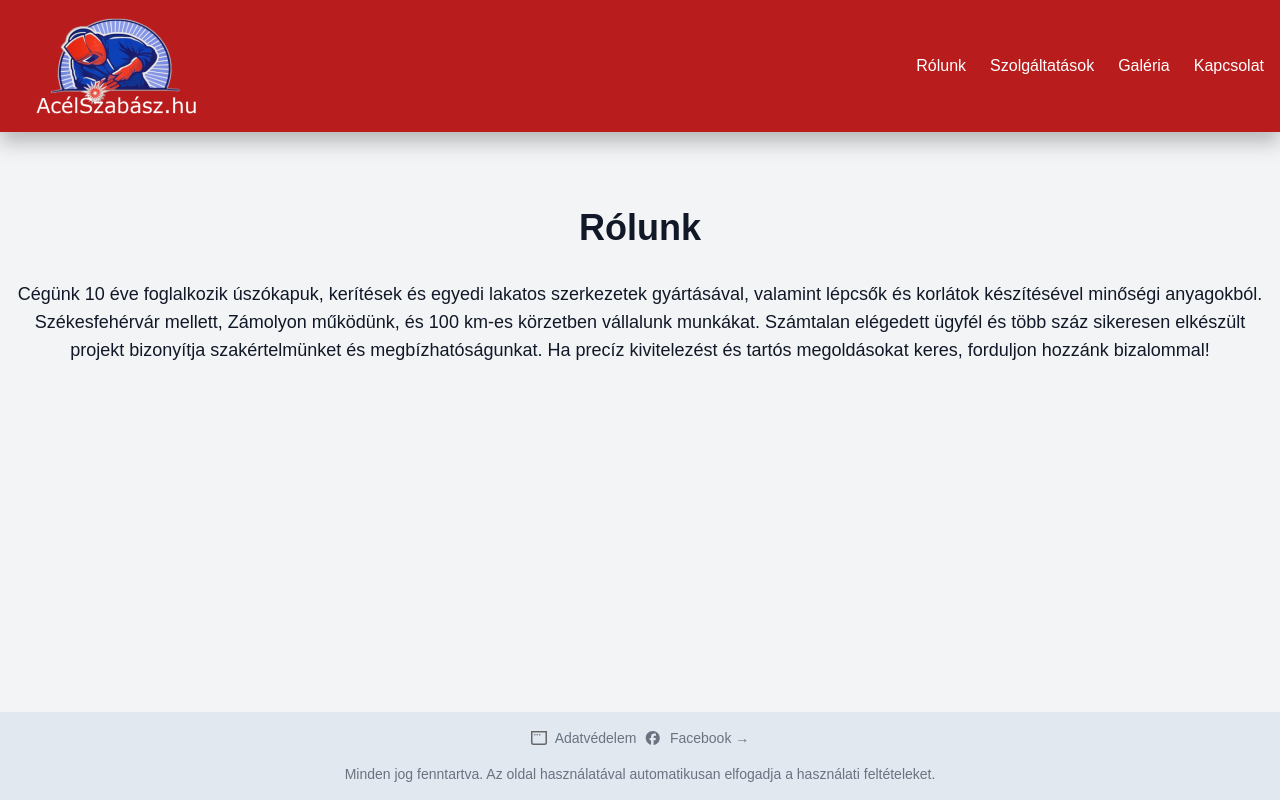
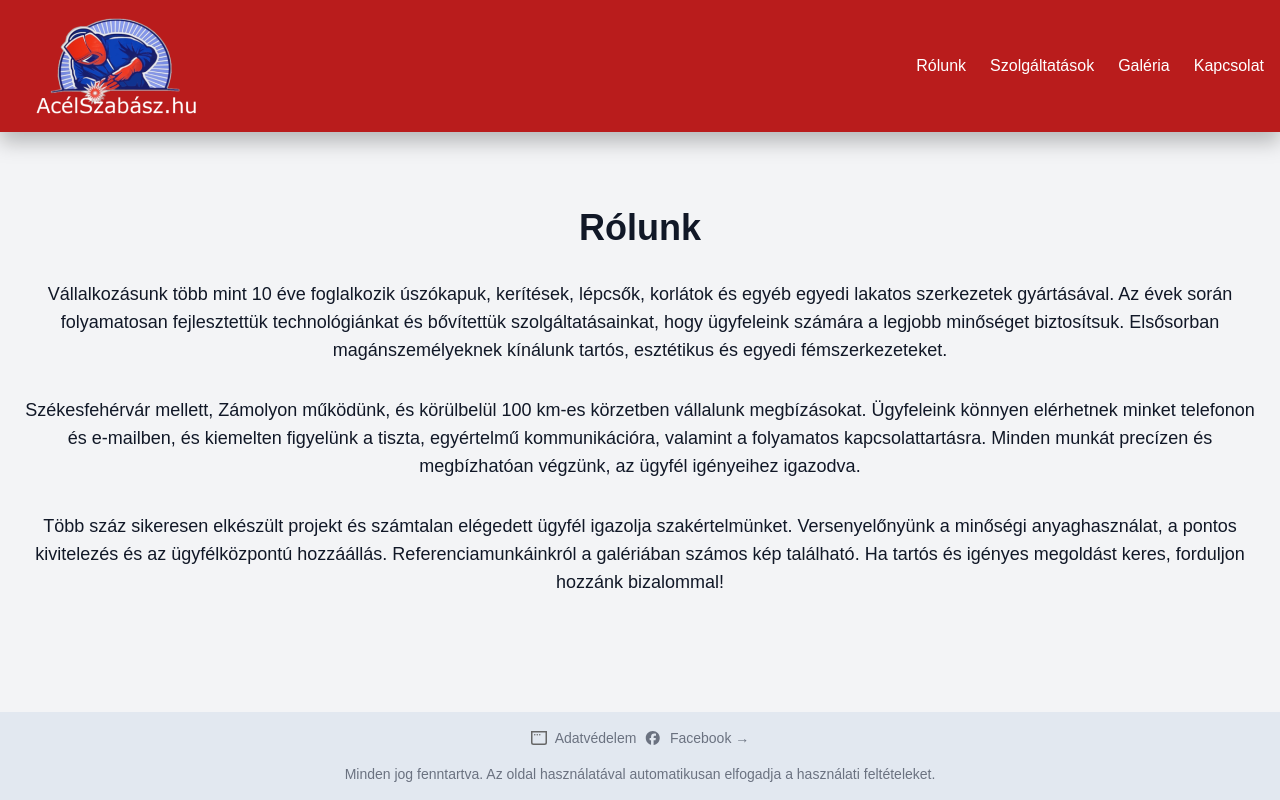
Before and after one commit to ehnatone/acelszabasz, a Next.js app: page /rolunk in a window 1280 px wide. Built offline with nearby package versions, Linux system fonts and the light colour scheme.

Commit message:
Rólunk updated

```diff
--- a/app/rolunk/page.tsx
+++ b/app/rolunk/page.tsx
@@ -5,13 +5,26 @@ export default function About(): JSX.Element {
     <section id="rolunk" className="container mx-auto p-4">
       <h2 className="text-4xl font-bold text-center pt-8 my-8">Rólunk</h2>
       <p className="text-lg text-center my-8">
-        Cégünk 10 éve foglalkozik úszókapuk, kerítések és egyedi lakatos
-        szerkezetek gyártásával, valamint lépcsők és korlátok készítésével
-        minőségi anyagokból. Székesfehérvár mellett, Zámolyon működünk, és 100
-        km-es körzetben vállalunk munkákat. Számtalan elégedett ügyfél és több
-        száz sikeresen elkészült projekt bizonyítja szakértelmünket és
-        megbízhatóságunkat. Ha precíz kivitelezést és tartós megoldásokat keres,
-        forduljon hozzánk bizalommal!
+        Vállalkozásunk több mint 10 éve foglalkozik úszókapuk, kerítések,
+        lépcsők, korlátok és egyéb egyedi lakatos szerkezetek gyártásával. Az
+        évek során folyamatosan fejlesztettük technológiánkat és bővítettük
+        szolgáltatásainkat, hogy ügyfeleink számára a legjobb minőséget
+        biztosítsuk. Elsősorban magánszemélyeknek kínálunk tartós, esztétikus és
+        egyedi fémszerkezeteket.
+      </p>
+      <p className="text-lg text-center my-8">
+        Székesfehérvár mellett, Zámolyon működünk, és körülbelül 100 km-es
+        körzetben vállalunk megbízásokat. Ügyfeleink könnyen elérhetnek minket
+        telefonon és e-mailben, és kiemelten figyelünk a tiszta, egyértelmű
+        kommunikációra, valamint a folyamatos kapcsolattartásra. Minden munkát
+        precízen és megbízhatóan végzünk, az ügyfél igényeihez igazodva.
+      </p>
+      <p className="text-lg text-center my-8">
+        Több száz sikeresen elkészült projekt és számtalan elégedett ügyfél
+        igazolja szakértelmünket. Versenyelőnyünk a minőségi anyaghasználat, a
+        pontos kivitelezés és az ügyfélközpontú hozzáállás.
+        Referenciamunkáinkról a galériában számos kép található. Ha tartós és
+        igényes megoldást keres, forduljon hozzánk bizalommal!
       </p>
     </section>
   );
```
